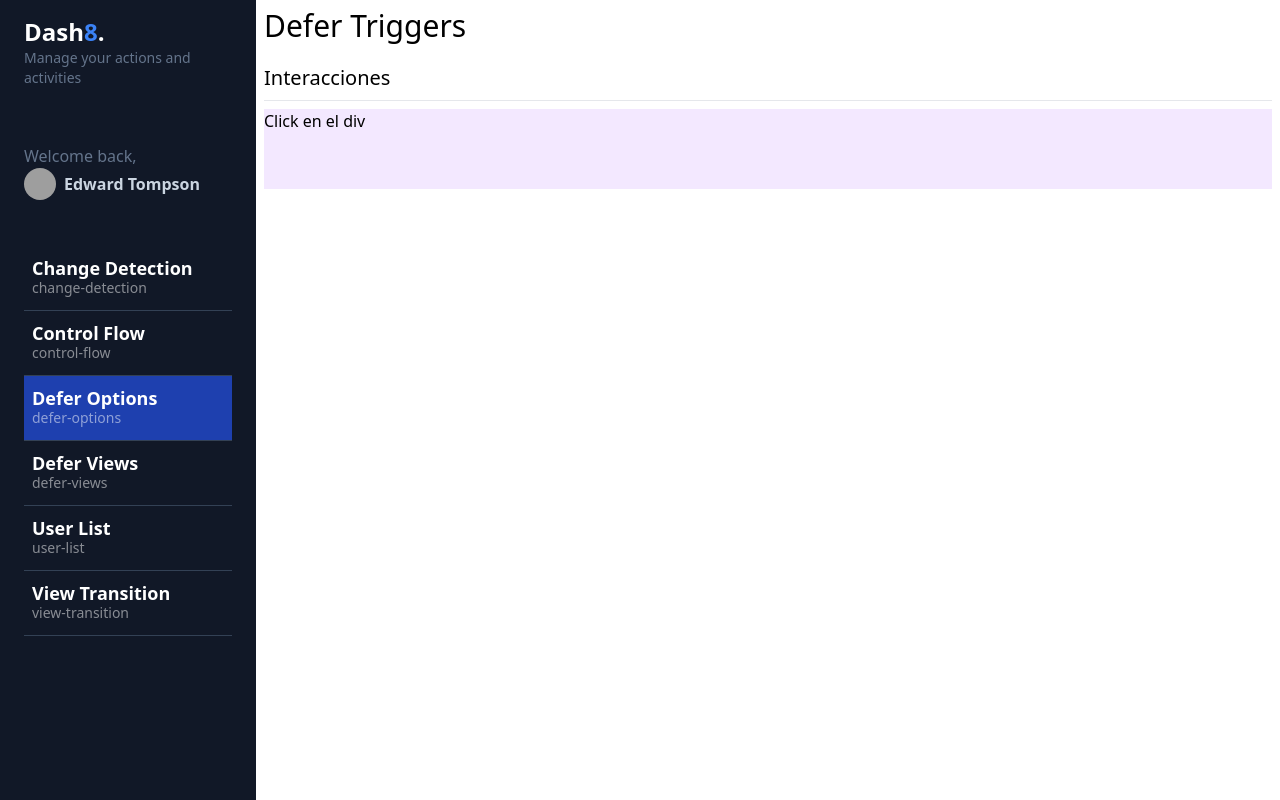
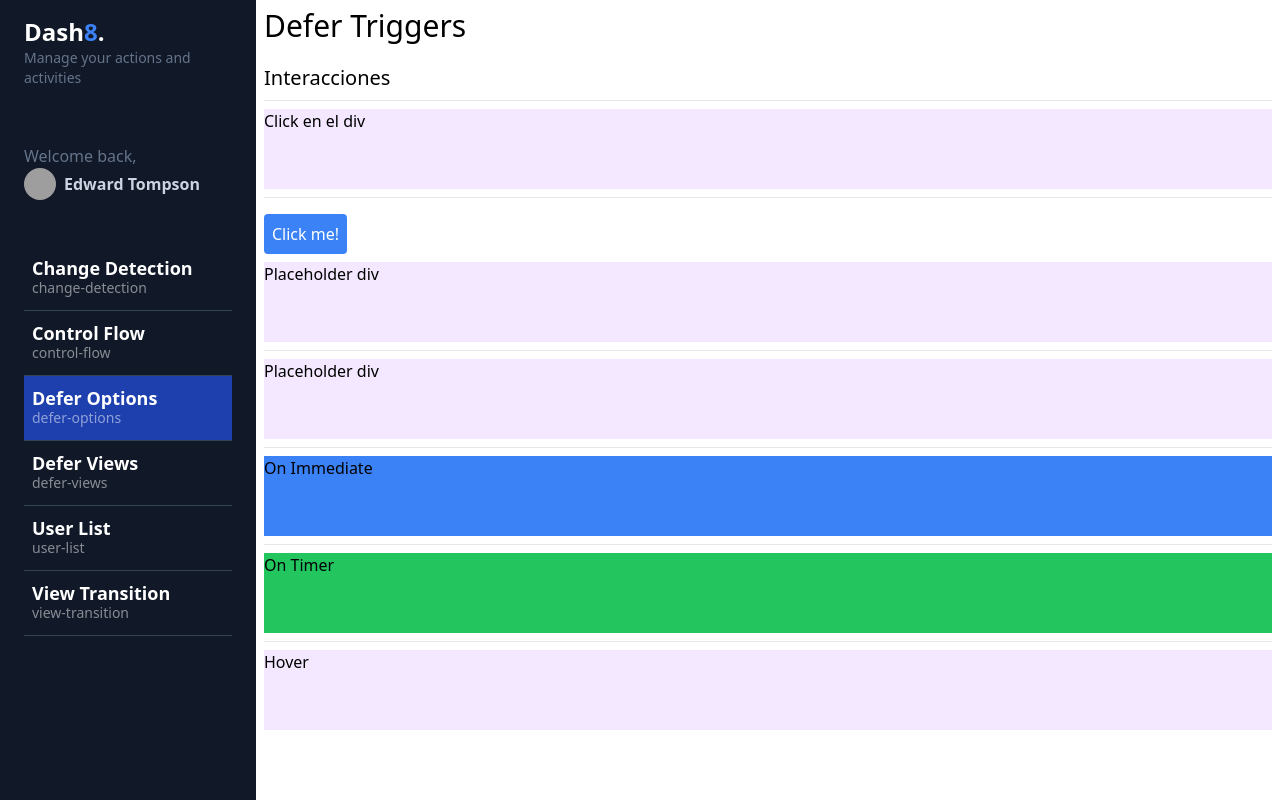
Before and after one commit to suslobo/013-my-dashboard, an Angular app: page /dashboard/defer-options in a window 1280 px wide. Built offline with nearby package versions, Linux system fonts and the light colour scheme; grey boxes are pictures that could not be loaded.

Commit message:
Defer Triggers - Interacciones parte 2

```diff
--- a/src/app/dashboard/pages/defer-options/defer-options.component.html
+++ b/src/app/dashboard/pages/defer-options/defer-options.component.html
@@ -4,7 +4,6 @@
 <section>
   <h1 class="text-xl">Interacciones</h1>
   <hr class="my-2">
-
 <!-- y después carga este elemento con el defer -->
   @defer (on interaction) {
     <app-heavy-loaders-fast cssClass="bg-blue-500 h-20">
@@ -17,3 +16,84 @@
   }
 
 </section>
+
+<section>
+  <hr class="my-2">
+  <button
+    #btnInteraction
+    class="p-2 bg-blue-500 hover:bg-blue-700 transition-all rounded text-white my-2">
+    Click me!
+  </button>
+<!-- que se dispare cuando haces click en el botón-->
+  @defer (on interaction( btnInteraction )) {
+    <app-heavy-loaders-fast cssClass="bg-blue-500 h-20">
+      <span>On Interaction</span>
+    </app-heavy-loaders-fast>
+  } @placeholder {
+    <div class="w-full h-20 bg-purple-100"> <!-- si clicas se cambia al color azul, si no, se mantiene en purpura -->
+      Placeholder div
+    </div>
+  }
+
+</section>
+
+<section>
+  <hr class="my-2">
+<!-- que lo cargue cuando pasas el ratón por el placeholder-->
+  @defer (on hover) {
+    <app-heavy-loaders-fast cssClass="bg-blue-500 h-20">
+      <span>On Interaction</span>
+    </app-heavy-loaders-fast>
+  } @placeholder {
+    <div class="w-full h-20 bg-purple-100"> <!-- si clicas se cambia al color azul, si no, se mantiene en purpura -->
+      Placeholder div
+    </div>
+  }
+
+</section>
+
+<section>
+  <hr class="my-2">
+<!-- que lo cargue en cuanto pueda sin bloquear la app-->
+  @defer (on immediate) {
+    <app-heavy-loaders-fast cssClass="bg-blue-500 h-20">
+      <span>On Immediate</span>
+    </app-heavy-loaders-fast>
+  } @placeholder {
+    <div class="w-full h-20 bg-purple-100"> <!-- si clicas se cambia al color azul, si no, se mantiene en purpura -->
+      Placeholder div
+    </div>
+  }
+
+</section>
+
+<section>
+  <hr class="my-2">
+<!-- que lo cargue en cuanto pueda sin bloquear la app-->
+  @defer (on timer( 2000) ) {
+    <app-heavy-loaders-fast cssClass="bg-green-500 h-20">
+      <span>On Timer</span>
+    </app-heavy-loaders-fast>
+  } @placeholder {
+    <div class="w-full h-20 bg-purple-100"> <!-- si clicas se cambia al color azul, si no, se mantiene en purpura -->
+      2 segundos
+    </div>
+  }
+
+</section>
+
+<!-- una combinación de varios-->
+<section>
+  <hr class="my-2">
+<!-- multiple condición y cuando una de las condiciones se cumpla ahí es cuando empieza a realizar la carga-->
+  @defer (on hover; prefetch on idle ) {
+    <app-heavy-loaders-fast cssClass="bg-green-500 h-20">
+      <span>On hover, idle</span>
+    </app-heavy-loaders-fast>
+  } @placeholder {
+    <div class="w-full h-20 bg-purple-100"> <!-- si clicas se cambia al color azul, si no, se mantiene en purpura -->
+      Hover
+    </div>
+  }
+
+</section>
```
